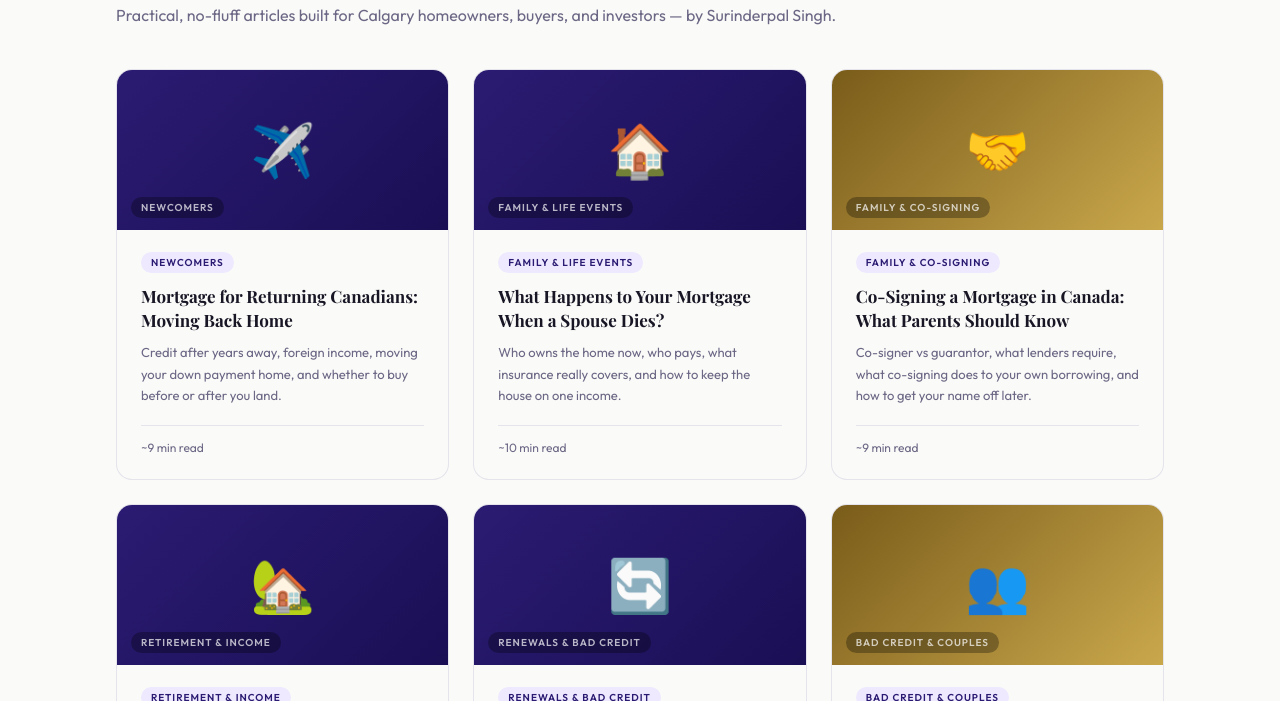
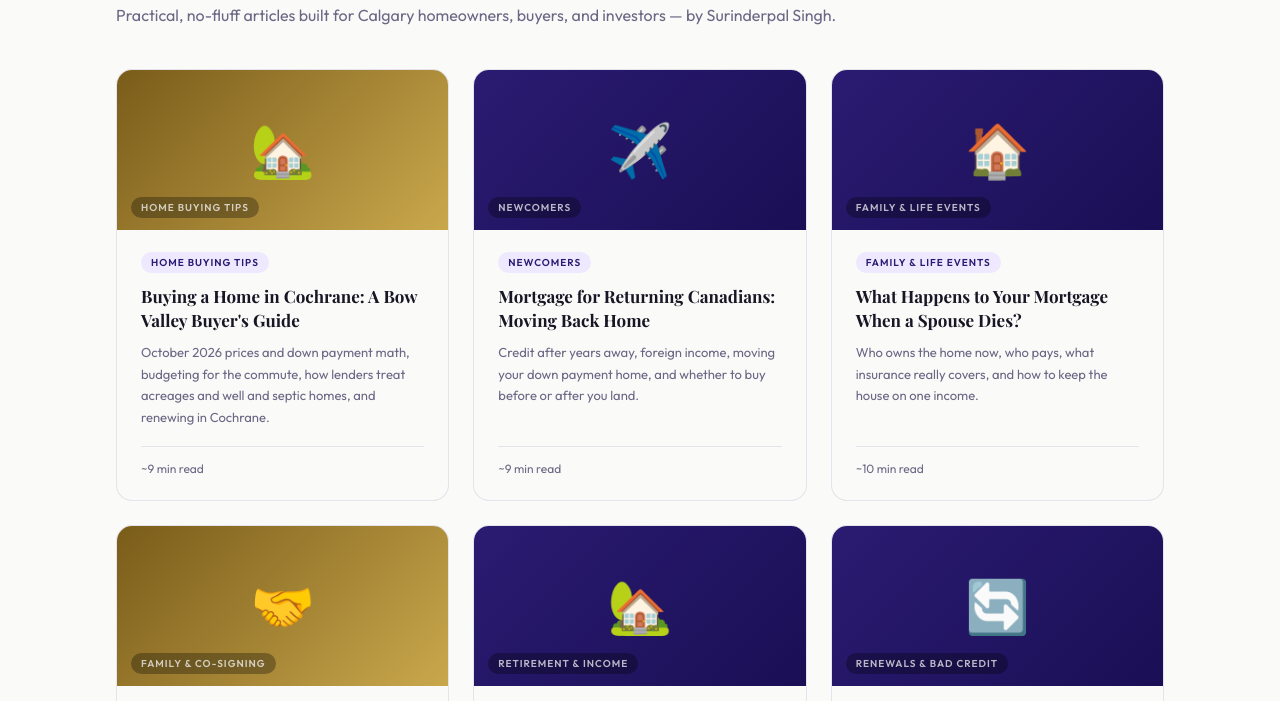
Before and after one commit to surinder-oss/God-lion-website, a plain HTML site: page blog.html in a window 1280 px wide. Shown: the part 685-1386 px from the top of the page. Drawn offline with nearby package versions, Linux system fonts and the light colour scheme; a web font is replaced by a local one.

Commit message:
Index + sitemap: buying-a-home-in-cochrane
Co-Authored-By: Claude Opus 5.5 <noreply@anthropic.com>

```diff
--- a/blog.html
+++ b/blog.html
@@ -171,6 +171,20 @@
   </div>
 
   <div class="posts-grid">
+    <a href="blog/buying-a-home-in-cochrane" class="post-card reveal" data-cat="tips" style="text-decoration:none;color:inherit">
+      <div class="post-card-thumb gold">
+        &#x1F3E1;
+        <span class="post-thumb-label">Home Buying Tips</span>
+      </div>
+      <div class="post-card-body">
+        <span class="post-category">Home Buying Tips</span>
+        <h3>Buying a Home in Cochrane: A Bow Valley Buyer's Guide</h3>
+        <p>October 2026 prices and down payment math, budgeting for the commute, how lenders treat acreages and well and septic homes, and renewing in Cochrane.</p>
+        <div class="post-footer">
+          <span class="post-read-time">~9 min read</span>
+        </div>
+      </div>
+    </a>
     <a href="blog/mortgage-returning-canadians" class="post-card reveal" data-cat="newcomer" style="text-decoration:none;color:inherit">
       <div class="post-card-thumb purple">
         &#x2708;&#xFE0F;
--- a/sitemap.xml
+++ b/sitemap.xml
@@ -1215,4 +1215,10 @@
     <changefreq>monthly</changefreq>
     <priority>0.8</priority>
   </url>
+  <url>
+    <loc>https://www.goldlionmortgages.com/blog/buying-a-home-in-cochrane</loc>
+    <lastmod>2026-11-23</lastmod>
+    <changefreq>monthly</changefreq>
+    <priority>0.8</priority>
+  </url>
 </urlset>
```
